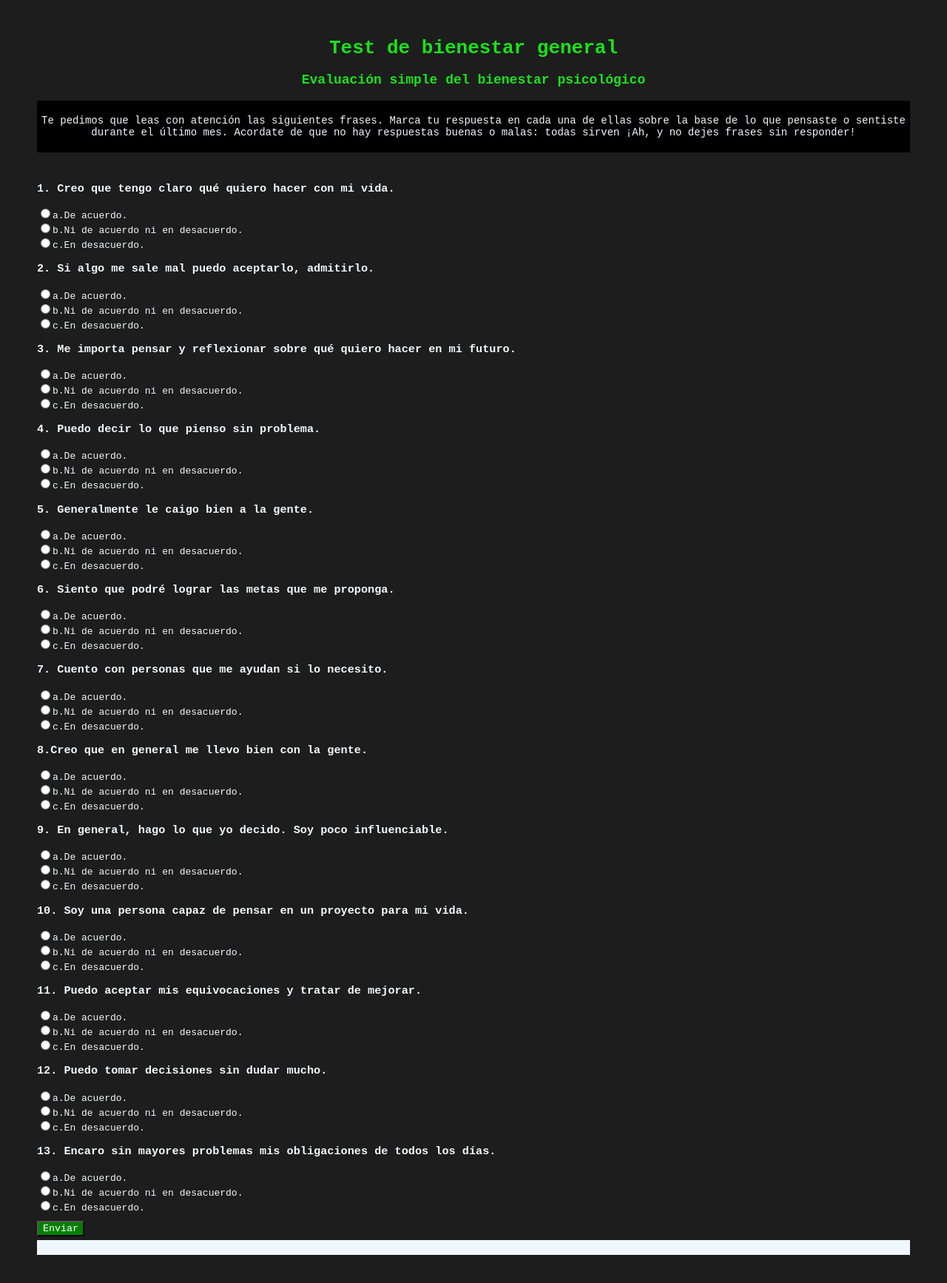
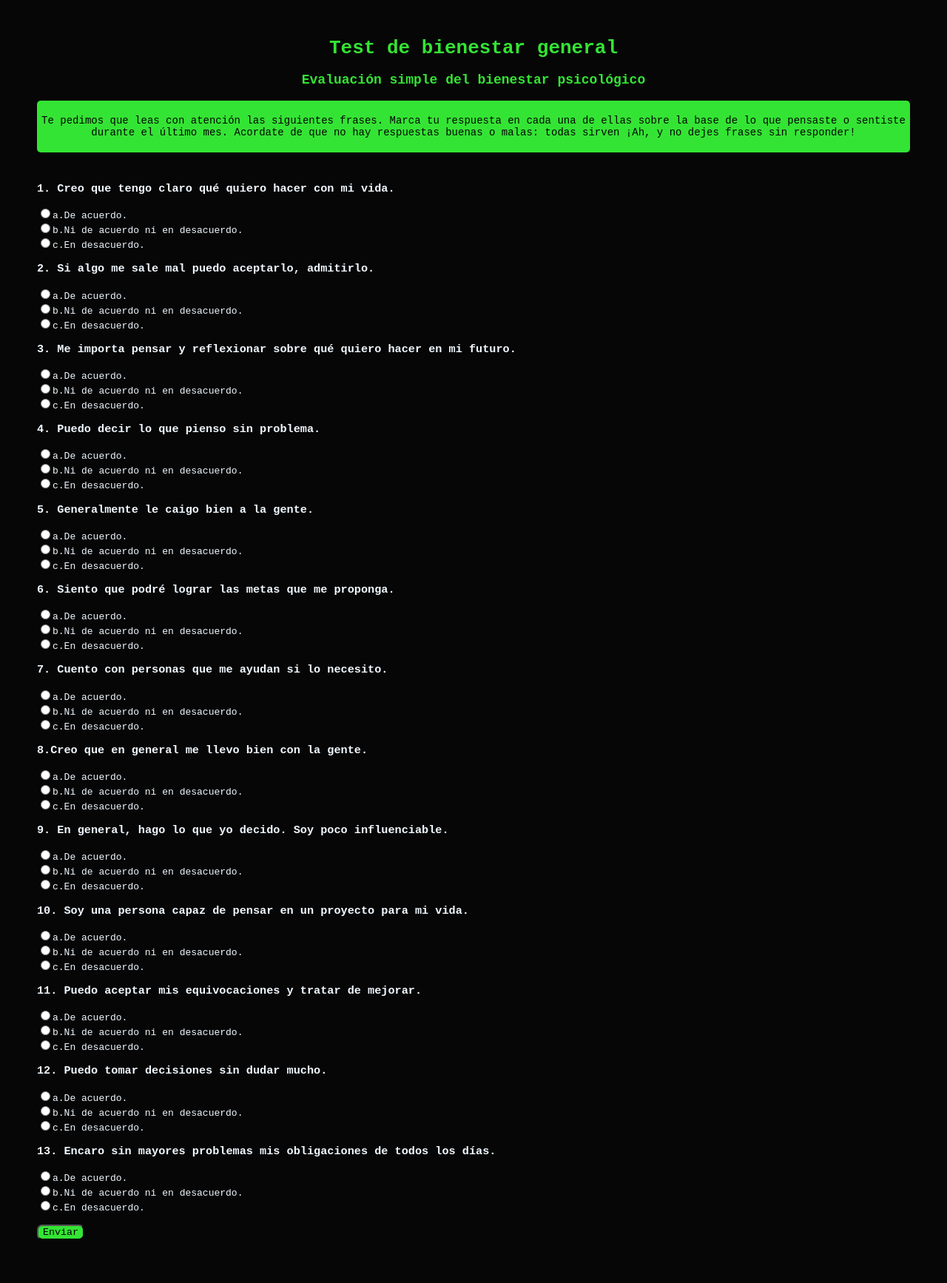
Before and after one commit to iraireale/Psychotest, a plain HTML site: page templates/bienestar-test.html in a window 1280 px wide. Shown: the whole page at 74% size. Drawn offline with Linux system fonts and the light colour scheme.

Commit message:
some changes

```diff
--- a/css/style.css
+++ b/css/style.css
@@ -1,34 +1,34 @@
 body{
     color:aliceblue;
-    background-color: #1c1d1c;
+    background-color: #060606;
+    margin: 50px;
     font-family: monospace;
-    margin: 50px;
 }
 #titulo{
-    color: rgb(27, 226, 27);
+    color: rgb(52, 228, 52);
     text-align: center;
 }
 #descripcion{
     text-align: center;
-    color: rgb(27, 226, 27);
+    color: rgb(52, 228, 52);
     font-size: 18px;
 }
 #explicacion{
+    color: #060606;
     text-align: center;
     padding: 5px;
     font-size: 14px;
     margin-bottom: 40px;
-    background-color: #000000;
+    background-color: rgb(52, 228, 52);
+    border-radius: 5px  ;
 }
 #resultado{
-    color: #000600;
-    background-color: aliceblue;
     padding: 10px;
     margin-top: 5px;
 }
 #enviar{
-    background-color: green;
-    color: white;
-    margin-top: 10px;
+    background-color:  rgb(52, 228, 52);
+    margin-top: 15px;
     font-family: monospace;
+    border-radius: 7px;
 }
```
